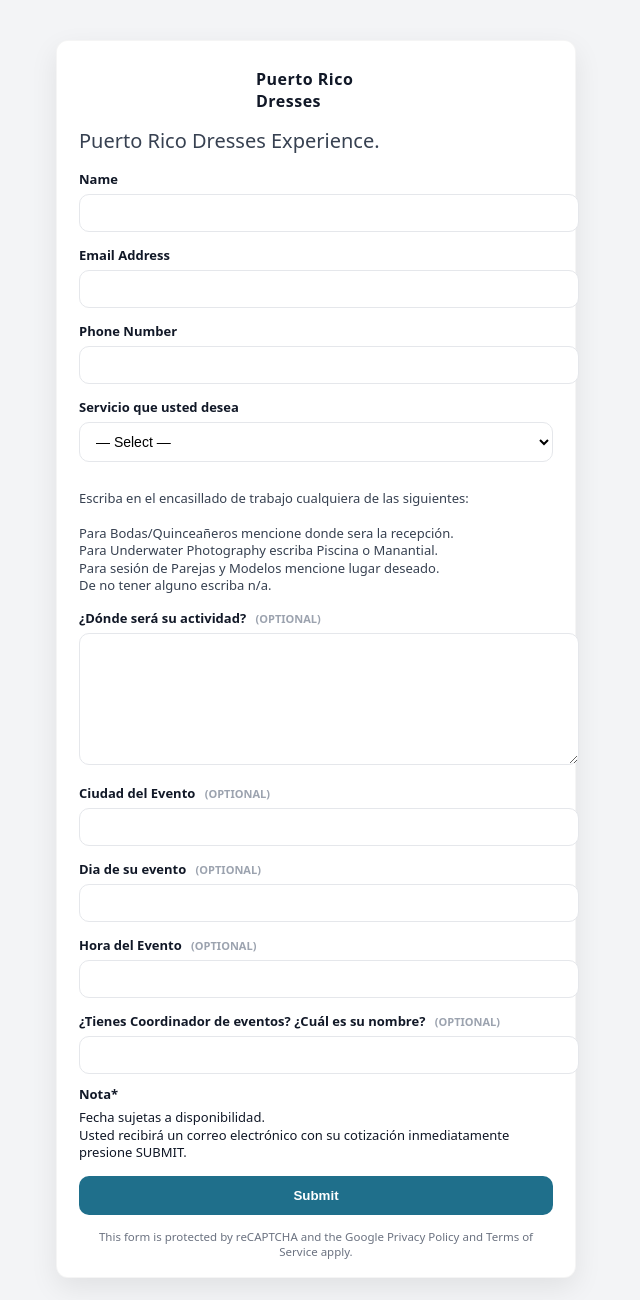
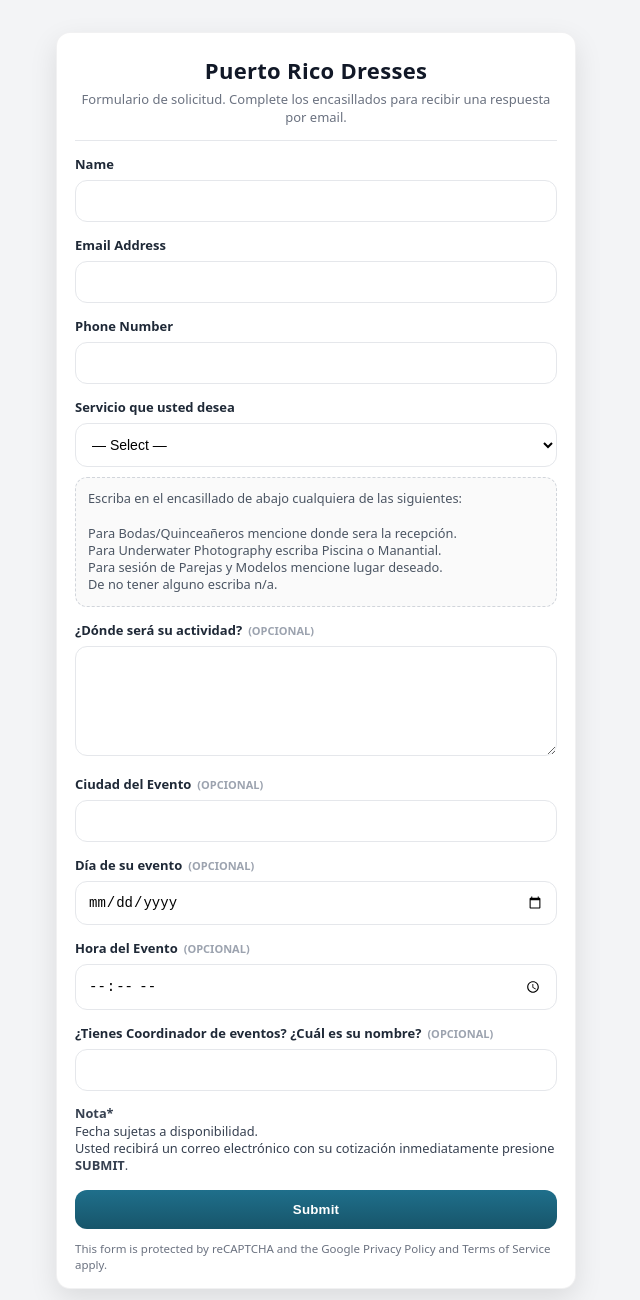
Before and after one commit to eliezelapolinaris2017-lab/secure-form-email-backend, a website: page index.html in a window 1280 px wide. Shown: the whole page, without its empty margins (324-964 px from the left). Drawn offline with Linux system fonts and the light colour scheme.

Commit message:
Update index.html

```diff
--- a/index.html
+++ b/index.html
@@ -11,11 +11,10 @@
       --card:#ffffff;
       --text:#111827;
       --muted:#6b7280;
-      --border:#e5e7eb;
-      --shadow:0 10px 28px rgba(0,0,0,.08);
-      --btn:#1f6f8b;        /* parecido al azul del ejemplo */
-      --btn-hover:#195d74;
-      --radius:12px;
+      --line:#e5e7eb;
+      --btn:#1f6f8b;
+      --btn2:#17556a;
+      --radius:14px;
     }
 
     body{
@@ -25,112 +24,119 @@
       color:var(--text);
     }
 
-    .wrap{max-width:520px;margin:24px auto;padding:16px}
+    .wrap{
+      max-width:520px;
+      margin:18px auto;
+      padding:14px;
+    }
+
     .card{
       background:var(--card);
       border-radius:var(--radius);
-      padding:22px 22px 18px;
-      box-shadow:var(--shadow);
-      border:1px solid rgba(0,0,0,.04);
+      padding:18px 18px 16px;
+      box-shadow:0 10px 28px rgba(0,0,0,.10);
+      border:1px solid rgba(17,24,39,.06);
     }
 
     .brand{
-      display:flex;
-      flex-direction:column;
-      align-items:center;
-      gap:10px;
-      margin-bottom:10px;
+      text-align:center;
+      margin:4px 0 12px;
     }
 
-    .logo{
-      width:120px;height:54px;
-      display:flex;align-items:center;justify-content:center;
-      color:#111827;
-      font-weight:800;
-      letter-spacing:.5px;
-      border-radius:10px;
-      background:#fff;
+    .brand .logo{
+      font-weight:900;
+      font-size:22px;
+      letter-spacing:.3px;
+      margin:0;
+    }
+    .brand .sub{
+      margin:6px 0 0;
+      color:var(--muted);
+      font-size:13px;
+      line-height:1.35;
     }
 
-    .title{
-      text-align:left;
-      font-size:20px;
-      font-weight:500;
-      margin:6px 0 16px;
-      color:#374151;
+    .divider{
+      height:1px;
+      background:var(--line);
+      margin:14px 0 8px;
     }
 
     label{
       display:block;
+      margin-top:14px;
       font-weight:700;
       font-size:13px;
-      margin:14px 0 6px;
-      color:#111827;
-    }
-
-    .opt{
-      font-weight:700;
-      font-size:11px;
-      color:#9ca3af;
-      margin-left:6px;
+      color:#1f2937;
     }
 
     input, select, textarea{
       width:100%;
-      padding:10px 12px;
-      border:1px solid var(--border);
-      border-radius:10px;
+      margin-top:7px;
+      padding:12px 12px;
+      border:1px solid var(--line);
+      border-radius:12px;
       font-size:14px;
       outline:none;
       background:#fff;
+      box-sizing:border-box;
     }
 
-    textarea{min-height:110px;resize:vertical}
+    textarea{ min-height:110px; resize:vertical; }
 
-    .help{
-      margin:10px 0 2px;
-      font-size:13px;
-      color:#374151;
+    .hint{
+      margin-top:10px;
+      padding:12px 12px;
+      border:1px dashed #d1d5db;
+      border-radius:12px;
+      background:#fafafa;
+      color:#4b5563;
+      font-size:12.8px;
       line-height:1.35;
-      white-space:pre-line;
     }
 
+    .optional{
+      font-weight:600;
+      color:#9ca3af;
+      font-size:11px;
+      margin-left:6px;
+    }
+
+    button{
+      margin-top:16px;
+      width:100%;
+      padding:12px 14px;
+      background:linear-gradient(180deg,var(--btn),var(--btn2));
+      color:#fff;
+      border:none;
+      border-radius:12px;
+      font-weight:900;
+      cursor:pointer;
+      letter-spacing:.2px;
+    }
+    button:disabled{opacity:.65; cursor:not-allowed;}
+
+    .msg{ margin-top:10px; font-size:13px; }
+    .ok{ color:#0a7b34; font-weight:900; }
+    .err{ color:#b42318; font-weight:900; }
+
     .note{
-      margin-top:12px;
-      font-size:13px;
-      color:#111827;
+      margin-top:14px;
+      color:#374151;
+      font-size:12.8px;
       line-height:1.35;
     }
-    .note b{display:block;margin-bottom:6px}
-
-    button{
-      margin-top:14px;
-      width:100%;
-      padding:12px;
-      background:var(--btn);
-      color:#fff;
-      border:none;
-      border-radius:10px;
-      font-weight:800;
-      cursor:pointer;
-      transition:.15s ease;
-    }
-    button:hover{background:var(--btn-hover)}
-    button:disabled{opacity:.65;cursor:not-allowed}
-
-    .msg{margin-top:10px;font-size:13px}
-    .ok{color:#0a7b34;font-weight:800}
-    .err{color:#b42318;font-weight:800}
+    .note b{font-weight:900;}
 
     .legal{
-      margin-top:14px;
+      margin-top:12px;
       font-size:11.5px;
-      color:var(--muted);
-      text-align:center;
+      color:#6b7280;
+      line-height:1.35;
     }
   </style>
 
-  <!-- CONFIG (NO TOCAR si ya te funciona) -->
+  <!-- CONFIG (NO TOCAR si ya funciona) -->
   <script>
     const SITE_KEY = "6LdB4jAsAAAAALaPzH7IBial1E3b5I4PG77-P15n";
     const BACKEND_URL = "https://secure-form-email-backend.onrender.com";
@@ -145,62 +151,60 @@
     <div class="card">
 
       <div class="brand">
-        <!-- Logo “tipo firma” simple (sin assets). Si luego quieres imagen real, lo cambiamos a <img>. -->
-        <div class="logo">Puerto Rico Dresses</div>
+        <h1 class="logo">Puerto Rico Dresses</h1>
+        <p class="sub">Formulario de solicitud. Complete los encasillados para recibir una respuesta por email.</p>
       </div>
 
-      <div class="title">Puerto Rico Dresses Experience.</div>
+      <div class="divider"></div>
 
-      <form id="form">
+      <form id="form" autocomplete="on">
         <label for="name">Name</label>
-        <input id="name" name="name" required>
+        <input id="name" name="name" required />
 
         <label for="email">Email Address</label>
-        <input id="email" name="email" type="email" required>
+        <input id="email" name="email" type="email" required />
 
         <label for="phone">Phone Number</label>
-        <input id="phone" name="phone" required>
+        <input id="phone" name="phone" required />
 
         <label for="service">Servicio que usted desea</label>
         <select id="service" name="service" required>
           <option value="">— Select —</option>
-          <option>Servicio 1</option>
-          <option>Servicio 2</option>
-          <option>Servicio 3</option>
+          <option value="Bodas/Quinceañeros">Bodas/Quinceañeros</option>
+          <option value="Underwater Photography">Underwater Photography</option>
+          <option value="Sesión de Parejas y Modelos">Sesión de Parejas y Modelos</option>
+          <option value="Otro">Otro</option>
         </select>
 
-        <div class="help">
-Escriba en el encasillado de trabajo cualquiera de las siguientes:
-
-Para Bodas/Quinceañeros mencione donde sera la recepción.
-Para Underwater Photography escriba Piscina o Manantial.
-Para sesión de Parejas y Modelos mencione lugar deseado.
-De no tener alguno escriba n/a.
+        <!-- IMPORTANTE: esto SOLO es texto visible, NO se envía por email -->
+        <div class="hint">
+          Escriba en el encasillado de abajo cualquiera de las siguientes:<br><br>
+          Para Bodas/Quinceañeros mencione donde sera la recepción.<br>
+          Para Underwater Photography escriba Piscina o Manantial.<br>
+          Para sesión de Parejas y Modelos mencione lugar deseado.<br>
+          De no tener alguno escriba n/a.
         </div>
 
-        <label for="actividad">¿Dónde será su actividad? <span class="opt">(OPTIONAL)</span></label>
+        <label for="actividad">¿Dónde será su actividad?<span class="optional">(OPCIONAL)</span></label>
         <textarea id="actividad" name="actividad"></textarea>
 
-        <label for="ciudad">Ciudad del Evento <span class="opt">(OPTIONAL)</span></label>
-        <input id="ciudad" name="ciudad">
+        <label for="ciudad">Ciudad del Evento<span class="optional">(OPCIONAL)</span></label>
+        <input id="ciudad" name="ciudad" />
 
-        <label for="dia">Dia de su evento <span class="opt">(OPTIONAL)</span></label>
-        <input id="dia" name="dia" placeholder="" />
+        <label for="dia">Día de su evento<span class="optional">(OPCIONAL)</span></label>
+        <input id="dia" name="dia" type="date" />
 
-        <label for="hora">Hora del Evento <span class="opt">(OPTIONAL)</span></label>
-        <input id="hora" name="hora" placeholder="" />
+        <label for="hora">Hora del Evento<span class="optional">(OPCIONAL)</span></label>
+        <input id="hora" name="hora" type="time" />
 
-        <label for="coordinador">¿Tienes Coordinador de eventos? ¿Cuál es su nombre? <span class="opt">(OPTIONAL)</span></label>
-        <input id="coordinador" name="coordinador">
+        <label for="coordinador">¿Tienes Coordinador de eventos? ¿Cuál es su nombre?<span class="optional">(OPCIONAL)</span></label>
+        <input id="coordinador" name="coordinador" />
 
         <div class="note">
-          <b>Nota*</b>
+          <b>Nota*</b><br>
           Fecha sujetas a disponibilidad.<br>
-          Usted recibirá un correo electrónico con su cotización inmediatamente presione SUBMIT.
+          Usted recibirá un correo electrónico con su cotización inmediatamente presione <b>SUBMIT</b>.
         </div>
-
-        <!-- Este campo es el que tu backend ya entiende. Lo llenamos automático en JS. -->
-        <textarea name="details" id="details" style="display:none"></textarea>
 
         <button type="submit" id="btn">Submit</button>
         <div class="msg" id="msg"></div>
@@ -209,6 +213,7 @@
           This form is protected by reCAPTCHA and the Google Privacy Policy and Terms of Service apply.
         </div>
       </form>
+
     </div>
   </div>
 
@@ -216,25 +221,36 @@
     const form = document.getElementById("form");
     const btn = document.getElementById("btn");
     const msg = document.getElementById("msg");
-    const detailsField = document.getElementById("details");
 
+    function formatDate(val){
+      if(!val) return "n/a";
+      try{
+        const [y,m,d] = val.split("-");
+        if(!y || !m || !d) return val;
+        return `${m}/${d}/${y}`;
+      }catch(_){ return val; }
+    }
+
+    function formatTime(val){
+      if(!val) return "n/a";
+      try{
+        const [hh,mm] = val.split(":");
+        if(hh === undefined || mm === undefined) return val;
+        let h = parseInt(hh,10);
+        const ampm = h >= 12 ? "pm" : "am";
+        h = h % 12; if(h === 0) h = 12;
+        return `${h}:${mm} ${ampm}`;
+      }catch(_){ return val; }
+    }
+
+    // ✅ SOLO encasillados: nada del texto de instrucciones se manda por email
     function buildDetails(data){
-      // Empaquetamos todo en un solo "details" para NO tocar backend.
-      const lines = [
-        `Servicio: ${data.service || ""}`,
-        ``,
-        `Instrucciones (referencia):`,
-        `- Para Bodas/Quinceañeros mencione donde sera la recepción.`,
-        `- Para Underwater Photography escriba Piscina o Manantial.`,
-        `- Para sesión de Parejas y Modelos mencione lugar deseado.`,
-        `- De no tener alguno escriba n/a.`,
-        ``,
-        `¿Dónde será su actividad?: ${data.actividad || "n/a"}`,
-        `Ciudad del Evento: ${data.ciudad || "n/a"}`,
-        `Día de su evento: ${data.dia || "n/a"}`,
-        `Hora del Evento: ${data.hora || "n/a"}`,
-        `Coordinador: ${data.coordinador || "n/a"}`
-      ];
+      const lines = [];
+      lines.push(`¿Dónde será su actividad?: ${data.actividad?.trim() ? data.actividad.trim() : "n/a"}`);
+      lines.push(`Ciudad del Evento: ${data.ciudad?.trim() ? data.ciudad.trim() : "n/a"}`);
+      lines.push(`Día de su evento: ${formatDate(data.dia)}`);
+      lines.push(`Hora del Evento: ${formatTime(data.hora)}`);
+      lines.push(`Coordinador: ${data.coordinador?.trim() ? data.coordinador.trim() : "n/a"}`);
       return lines.join("\n");
     }
 
@@ -245,7 +261,6 @@
       msg.textContent = "";
 
       const data = Object.fromEntries(new FormData(form).entries());
-      detailsField.value = buildDetails(data);
 
       try {
         const token = await grecaptcha.execute(SITE_KEY, { action: "submit_form" });
@@ -258,13 +273,13 @@
             email: data.email,
             phone: data.phone,
             service: data.service,
-            details: detailsField.value,
+            details: buildDetails(data),
             recaptchaToken: token
           })
         });
 
-        const out = await res.json();
-        if (!res.ok) throw new Error(out.error || "Error");
+        const out = await res.json().catch(() => ({}));
+        if (!res.ok) throw new Error(out.error || "Server error");
 
         msg.innerHTML = `<span class="ok">Formulario enviado correctamente ✅</span>`;
         form.reset();
```
